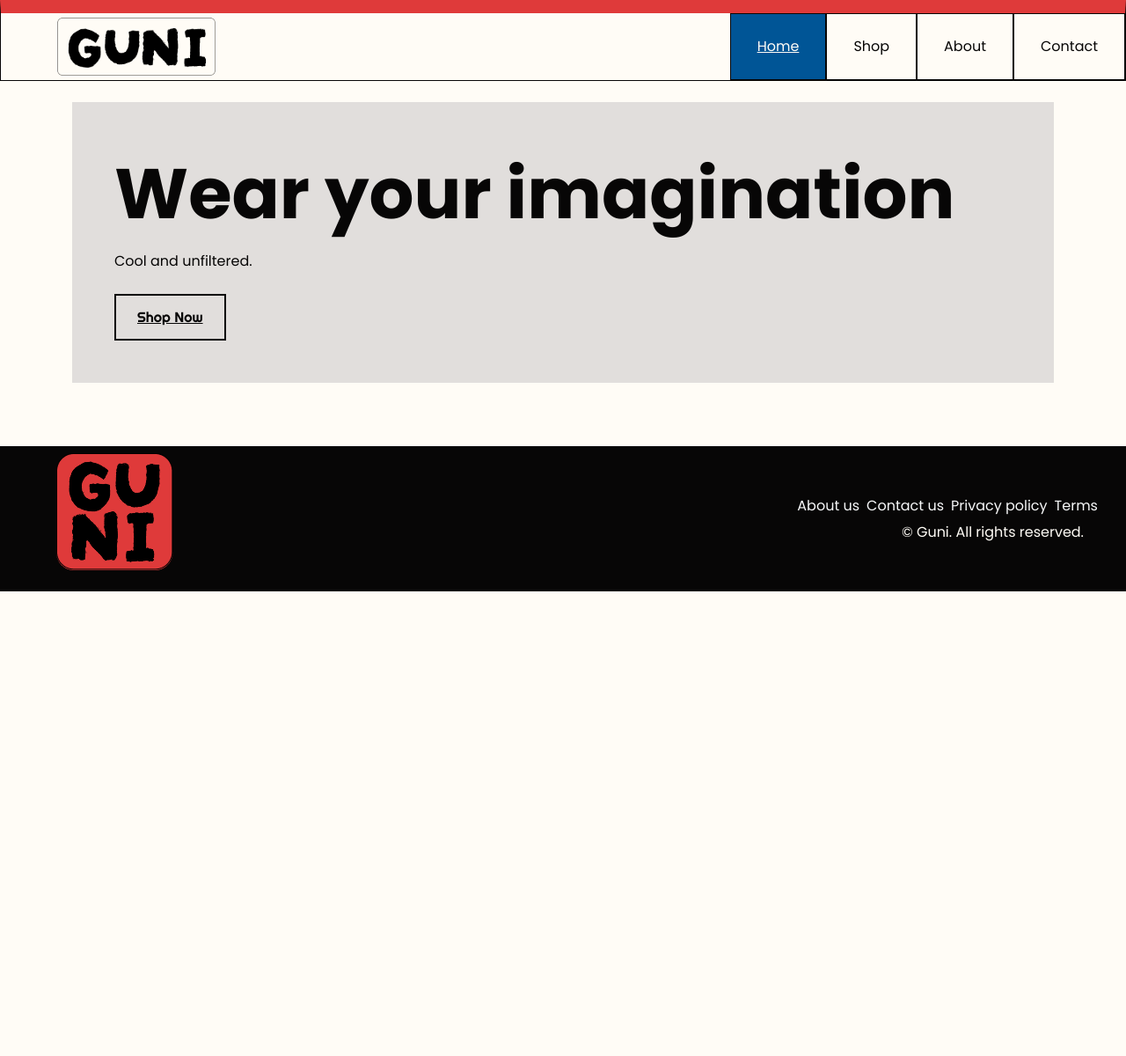
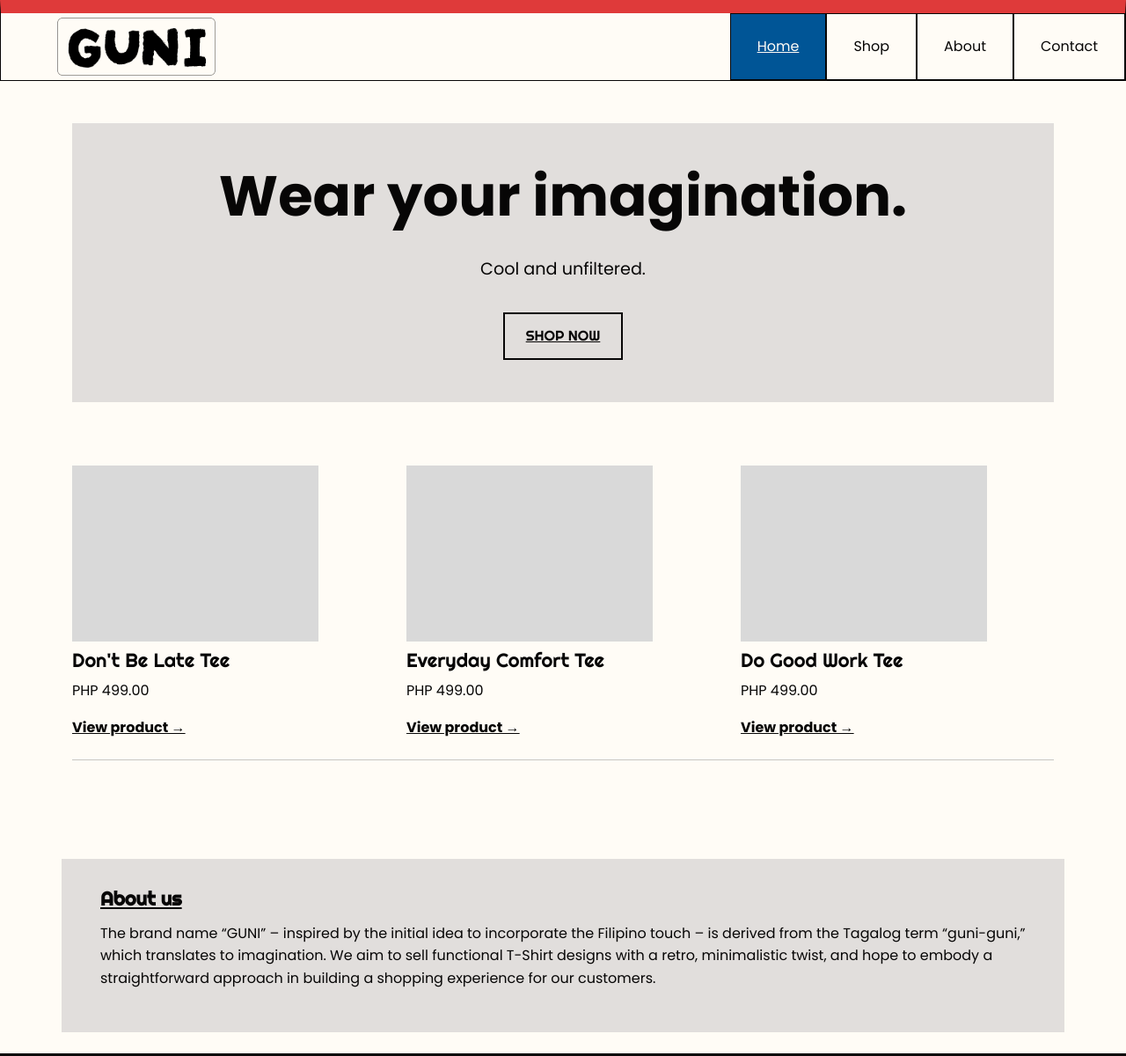
Before and after one commit to rp7-lgtm/Guni, a plain HTML site: page index.html in a window 1280 px wide. Shown: the top 1200 px of the page at 88% size. Before the commit the page ends 800 px from the top, so only its background shows below. Drawn offline with nearby package versions, Linux system fonts and the light colour scheme.

Commit message:
Completing the homepage with changes with the CSS.

```diff
--- a/css/styles.css
+++ b/css/styles.css
@@ -6,7 +6,7 @@
 */
 
 /* ------------------------------------------------------------
-   1. VARIABLES
+   1. VARIABLES (modified)
    Shared colors and font-family values used throughout the stylesheet.
    ------------------------------------------------------------ */
 :root {
@@ -15,21 +15,19 @@
   --text-dark: #070606;         /* main text, have 19.76:1 contrast on #FFFCF6*/
   --text-light: #FFFCF6;   /* light cream text aginst dark background */
   --muted: #cccaca95;        /* hints and small text, about 7:1 on white */
-  --background: #FFFCF6; /* light cream background */
+  --background: #FFFCF6; /* Main backround  */
   --background-dark: #070606; /* dark background for footer*/
   --border: #070606;       /* form borders, 4.5:1 so fields are easy to see */
   --error: #DF3A3A;       /* red for errors, 4.5:1 on white */
   --accent: #DF3A3A;       /* accent color for branding */
-  --font-primary: 'Poppins', sans-serif;
-  --font-accent: 'Righteous', sans-serif;
+  --font-primary: 'Poppins', sans-serif; /*primary font*/
+  --font-accent: 'Righteous', sans-serif; /* accent/secondary font for branding */
 }
 
 /* ------------------------------------------------------------
-   2. RESET AND BASE
+   2. RESET AND BASE(modified)
    Sets the box sizing, page defaults, typography, and keyboard focus styles.
    ------------------------------------------------------------ */
-
-
 
 /* The body sets the default font, size, color and spacing for the whole page. */
 body {
@@ -48,10 +46,26 @@ h1, h2 {
   margin: 0 0 0.75rem;
 }
 
-h1 { font-size: 2rem; font-family: var(--font-primary);}
-h2 { font-size: 1.375rem; font-family: var(--font-accent);}
+h1 { font-size: 2rem; font-family: var(--font-primary);} /* For main headings  */
+h2 { font-size: 1.375rem; font-family: var(--font-accent);} /* can be used for page titles */
 
-p { margin: 0 0 1rem; }
+
+
+/* Body */
+
+p { margin: 0 0 1rem; } /*Default Paragraph*/
+
+.text-lg { /* use for large text */
+  font-size: clamp(1.125rem, 1.5vw, 1.375rem);
+  line-height: 1.7;
+}
+
+.text-xl { /* use for extra - large text*/
+  font-size: clamp(1.375rem, 2vw, 1.75rem);
+  line-height: 1.5;
+}
+
+
 
 /* Focus style: shows keyboard users where they are. Never remove it without a replacement. */
 a:focus-visible,
@@ -70,10 +84,10 @@ textarea:focus-visible {
 
 
 /* ------------------------------------------------------------
-   3. HEADER AND NAVIGATION
+   3. HEADER AND NAVIGATION (modified)
    Styles the site header and responsive Bootstrap navigation.
    ------------------------------------------------------------ */
-
+/*Customizes the navigation header with border and red accent color*/
 .site-navbar {
   --bs-navbar-padding-y: 0;
   background: var(--background);
@@ -81,18 +95,22 @@ textarea:focus-visible {
   border-top: 15px solid var(--accent);
 
 }
+
+/*Allows for the navigation links to fill the available space when using smaller screen */
 .site-navbar .navbar-collapse {
   align-self: stretch;
   align-items: stretch;
 }
-
+/*To overrides Bootstrap’s built-in spacing so the navbar contents can sit closer to the edges.*/
 .site-navbar .container-fluid {
   padding: 0rem;
 }
+
+/*Aligns the primary logo*/
 .site-navbar .logo-primary {
   margin: 0 0 0 2rem;
 }
-
+/*This rule styles navbar links as centered, full-height clickable areas with spacing, dark text, and a border.*/
 .site-navbar .navbar-nav .nav-link {
   display: flex;
   align-items: center;
@@ -111,22 +129,27 @@ textarea:focus-visible {
   text-decoration: underline;
 }
 
+/* Give non-current navigation links a visual hover state. */
 .site-navbar .navbar-nav .nav-link:not(.active):not([aria-current="page"]):hover {
   color: var(--text-dark);
   background-color: var(--primary-light);
   text-decoration: underline;
 }
 
+/* Style the optional site-name text in the header. */
 .site-name {
   margin: 0;
   font-size: 1.25rem;
   font-weight: bold;
 }
+
+/* Customization of hamburger button's border and spacing*/
 .site-navbar .navbar-toggler {
   border: 1px solid var(--border);
   margin-right: 1rem;
 }
 
+/* Limit the primary header logo size and adjust its spacing. */
 .logo-primary {
   max-width: 180px;
   height: auto;
@@ -138,35 +161,87 @@ textarea:focus-visible {
 
 
 /* ------------------------------------------------------------
-   4. MAIN CONTENT
-   Sets the content width and styles the hero and page layouts.
+   4. Home page
+   Default customization of the home page (and for smaller screens)
    ------------------------------------------------------------ */
 
+/* Constrains, centers, and pads the page's main content. */
 main {
-  max-width: 64rem;                  /* keeps lines from getting too wide */
-  margin: 0 auto;                    /* auto left and right centers the block */
+  max-width: 64rem;
+  margin: 0 auto;
   padding: 1.5rem 1rem;
 }
 
+/* Gives introductory supporting text a muted color. */
 .intro {
   color: var(--muted);
 }
 
-/* Phones: form first, contact details below, with space between. */
+/* Stacks the form and contact details on phones with space between them. */
 .page-layout {
   display: flex;
   flex-direction: column;
   gap: 2rem;
 }
-/* Adds the background treatment for the home-page hero. */
+
+
+/* Adds a muted background panel behind the home-page hero. */
 .hero-background {
   padding:0.5rem;
   background-color: var(--muted);
 
 }
 
+/* Sets the hero heading's responsive size and base left alignment. */
+.hero-title {
+  font-size: clamp(2.5rem, 5vw, 5rem);
+  font-weight: 700;
+  line-height: 1.1;
+  text-align: left;
+}
+/* Left-aligns the supporting text below the hero heading. */
+.hero-description {
+  text-align: left;
+
+}
+
+/* Keeps the hero call-to-action aligned with the hero text. */
+.hero-cta {
+  display: block;
+  width: fit-content;
+  margin: 0;
+}
+
+/* Makes product and About links dark and bold. */
+.link-bold{
+color: var(--text-dark);
+font-weight: bold;
+
+}
+
+/* Offsets product cards on narrow screens. */
+@media (max-width: 47.99em) {
+  .product-card {
+    margin-left: 2rem;
+  }
+}
+
+
+/* Styles the divider between page sections. */
+.section-divider {
+  border :
+}
+
+
+/* Separates the About section with spacing and a muted background. */
+.about-section {
+margin-top: 7rem;
+padding:2rem;
+background-color: var(--muted);
+
+}
 /* ------------------------------------------------------------
-   5. THE FORM
+   5. THE FORM (copy)
    Styles form spacing, labels, fields, hints, and validation feedback.
    ------------------------------------------------------------ */
 .form-group {
@@ -218,25 +293,22 @@ textarea:user-invalid {
 
 
 /* ------------------------------------------------------------
-   6. BUTTONS
+   6. BUTTONS (modified)
    Styles site buttons and hover feedback.
    ------------------------------------------------------------ */
+/* Styles filled primary buttons and button-like links. */
 .button {
   display: inline-block;
   padding: 0.75rem 1.5rem;
-
   color: #FFFFFF;
   background: var(--primary);
   border: 2px solid var(--primary);
   border-radius: var(--radius);
-  cursor: pointer;                   /* shows the hand pointer */
+  cursor: pointer;
 }
 
-/* Hover gives feedback when the mouse is over the button. */
-
-
+/* Styles outlined call-to-action buttons using the accent font. */
 .button-primary {
-  display: inline-block;
   padding: 0.75rem 1.5rem;
   font-family: var(--font-accent);
   color: var(--text-dark);
@@ -245,14 +317,14 @@ textarea:user-invalid {
   cursor: pointer;
 }
 
-.button:hover,
+/* Fills the outlined button with the primary color on hover. */
 .button-primary:hover {
   color: var(--text-light);
   background-color: var(--primary);
   border-color: var(--primary);
 }
 /* ------------------------------------------------------------
-   7. CONTACT DETAILS (ASIDE)
+   7. CONTACT DETAILS (ASIDE) (copy)
    Separates alternative contact information into a panel.
    ------------------------------------------------------------ */
 .contact-info {
@@ -267,7 +339,7 @@ address {
 
 
 /* ------------------------------------------------------------
-   8. FOOTER
+   8. FOOTER (modified)
    Styles the footer colors and secondary logo.
    ------------------------------------------------------------ */
 .site-footer,
@@ -290,21 +362,30 @@ footer.site-footer {
 }
 
 .logo-secondary {
-  max-width: 180px;
+  width: clamp(5rem, 12vw, 11.25rem);
+  max-width: 60%;
   height: auto;
-  margin-top: -1rem;
-  margin-bottom: 0rem;
-  margin-left: 2rem;
+  margin-left: 1rem;
 }
 
 /* ------------------------------------------------------------
-   9. LARGER SCREENS
+   9. LARGER SCREENS (copy)
    Adjusts the header and content layouts at the tablet breakpoint.
    A media query applies its rules only when the condition is true.
    Here: when the screen is at least 48em wide (about 768px, a tablet).
    em is used so it also works when visitors enlarge their text.
    ------------------------------------------------------------ */
 @media (min-width: 48em) {
+
+
+  .hero-title,
+  .hero-description {
+    text-align: center;
+  }
+
+  .hero-cta {
+    margin-inline: auto;
+  }
 
   /* Put the store name and menu on one row. */
   .site-header {
@@ -341,9 +422,8 @@ footer.site-footer {
   }
 }
 
-
 /* ------------------------------------------------------------
-   10. REDUCED MOTION
+   10. REDUCED MOTION (copy)
    Disables transitions and animations for users who prefer less motion.
    Respects visitors who ask their device to limit animation.
    ------------------------------------------------------------ */
--- a/index.html
+++ b/index.html
@@ -7,14 +7,10 @@
   <meta name="description" content="n/a.">
   <!--Bootstrap CSS-->
   <link href="https://cdn.jsdelivr.net/npm/bootstrap@5.3.9/dist/css/bootstrap.min.css" rel="stylesheet" integrity="sha384-yEPZ7jP9S0QKiUQ0m3jjsO4ProIW7wvR9gXkI7JOGa2XVsw53Yke2bsdkBbjmmiX" crossorigin="anonymous">
-
+  <!--Google Fonts-->
   <link rel="preconnect" href="https://fonts.googleapis.com">
   <link rel="preconnect" href="https://fonts.gstatic.com" crossorigin>
-
   <link href="https://fonts.googleapis.com/css2?family=Poppins:wght@400;500;600;700&family=Righteous&display=swap" rel="stylesheet">
-
-
-
   <!--Custom CSS-->
   <link rel="stylesheet" href="css/styles.css">
 
@@ -24,6 +20,8 @@
 
   <nav class="navbar navbar-expand-md site-navbar">
     <div class="container-fluid">
+
+      <!--Branding Logo-->
       <a class="navbar-brand" href="index.html" aria-label="Guni home">
         <img src="images/logo-primary.png" alt="Guni Store logo" class="logo-primary">
       </a>
@@ -34,7 +32,6 @@
       </button>
 
       <div class="collapse navbar-collapse" id="mainNav">
-
         <ul class="navbar-nav ms-auto">
           <!-- The navigation links -->
           <li class="nav-item"><a class="nav-link active" aria-current="page" href="index.html">Home</a></li>
@@ -43,27 +40,88 @@
           <li class="nav-item"><a class="nav-link" href="contact.html">Contact</a></li>
         </ul>
       </div>
+
     </div>
   </nav>
-     <header class="bg-2 py-12 text-start">
+     <header class="bg-2 py-12">
        <div class="container">
-           <div class="hero-background p-5 my-4">  <!--Adds the beckground in the hero section-->
-         <h1 class="text-primary-display display-1 fw-bold mt-2 mb-3">Wear your imagination</h1>
-         <p class="text-secondary-display text-lg fg-2 mb-4">
+          <div class="hero-background p-5 my-5">  <!--Adds the background in the hero section-->
+          <h1 class="hero-title">
+          Wear your imagination.
+          </h1>
+
+          <p class="hero-description text-lg py-3 my-3">
           Cool and unfiltered.
           </p>
-         <div class="hstack gap-2 text-start">
-           <a href="shop.html" class="button-primary btn-lg">Shop Now</a>
+          <a href="shop.html" class="hero-cta button-primary">SHOP NOW</a>
 
           </div>
-         </div>
+
         </div>
      </header>
 
 
+     <!-- BODY -->
+     <main class="container py-12">
 
-  <main>
+    <!-- Row 1: Product quick views -->
+     <section aria-label="Product collection">
 
+        <div class="row row-cols-1 row-cols-md-3 g-4 justify-content-center">
+
+            <!-- Product 1 -->
+            <article class="col">
+              <div class="product-card">
+                <a href="shop.html" class="product-link">
+                  <div class="product-image">
+                    <img src="images/Don't Be Late Tee.png" alt="Don't Be Late Tee">
+                  </div>
+                </a>
+                <h2 class="product-name my-2">Don't Be Late Tee</h2>
+                <p class="price">PHP 499.00</p>
+                <a href="shop.html" class="link-bold"> View product →</a>
+              </div>
+            </article>
+            <!-- Product 2 -->
+            <article class="col">
+              <div class="product-card">
+                <a href="shop.html" class="product-link">
+                  <div class="product-image">
+                    <img src="images/Everyday Comfort Tee.png" alt="Everyday Comfort Tee">
+                  </div>
+                </a>
+                <h2 class="product-name my-2">Everyday Comfort Tee</h2>
+                <p class="price">PHP 499.00</p>
+                <a href="shop.html" class="link-bold"> View product →</a>
+              </div>
+            </article>
+            <!-- Product 2 -->
+            <article class="col">
+              <div class="product-card">
+                <a href="shop.html" class="link-bold">
+                  <div class="product-image">
+                    <img src="images/Do Good Work Tee.png" alt="Do Good Work Tee">
+                  </div>
+                </a>
+                <h2 class="product-name my-2">Do Good Work Tee</h2>
+                <p class="price">PHP 499.00</p>
+                <a href="shop.html" class="link-bold"> View product →</a>
+              </div>
+            </article>
+
+    </section>
+
+    <!--Section Divider-->
+    <hr class="my-4 border-dark">
+
+    <!--About us section in the home page-->
+      <div class="row g-7 about-section">
+         <div class="md:col-8">
+          <h2 >
+            <a href="about.html" class="link-bold""> About us</a>
+          </h2>
+           <p class="about-section-decription">The brand name “GUNI” – inspired by the initial idea to incorporate the Filipino touch – is derived from the Tagalog term “guni-guni,” which translates to imagination. We aim to sell functional T-Shirt designs with a retro, minimalistic twist, and hope to embody a straightforward approach in building a shopping experience for our customers.</p>
+         </div>
 
   </main>
 
```
Also changed, not shown: images/Do Good Work Tee.png (added), images/Don't Be Late Tee.png (added), images/Everyday Comfort Tee.png (added). Lines whose indentation alone changed are shown as unchanged.
